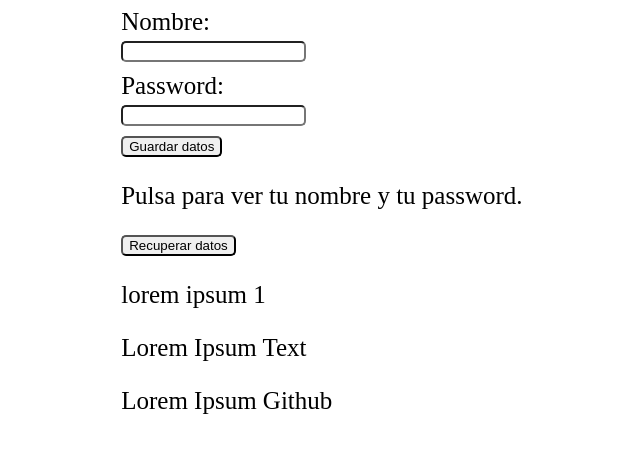
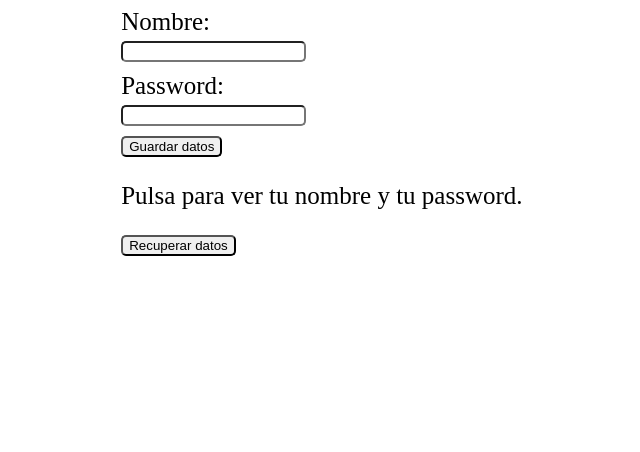
Before and after one commit to saulrodriguezcceo/cursoGit, a plain HTML site: page index.html in a window 1280 px wide. Shown: the whole page, without its empty margins (266-906 px from the left). Drawn offline with Linux system fonts and the light colour scheme.

Commit message:
Borrado de todos los lorem ipsum

```diff
--- a/index.html
+++ b/index.html
@@ -21,9 +21,6 @@
         <p id="datos"> Pulsa para ver tu nombre y tu password. </p>
 
         <input type="button" onclick="recuperarDatos()" value="Recuperar datos" />
-        <p> lorem ipsum 1</p>
-        <p> Lorem Ipsum Text</p>
-        <p>Lorem Ipsum Github</p>
       </div>
 </body>
 </html>
```
